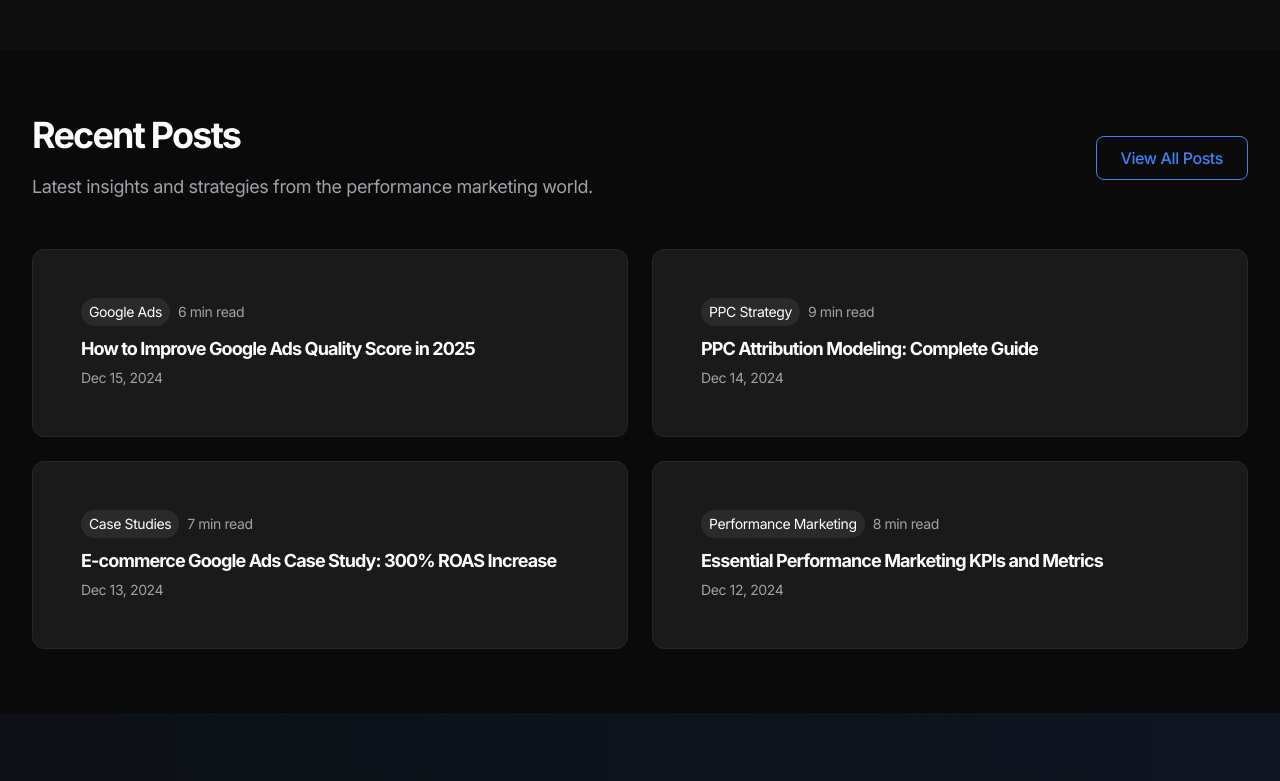
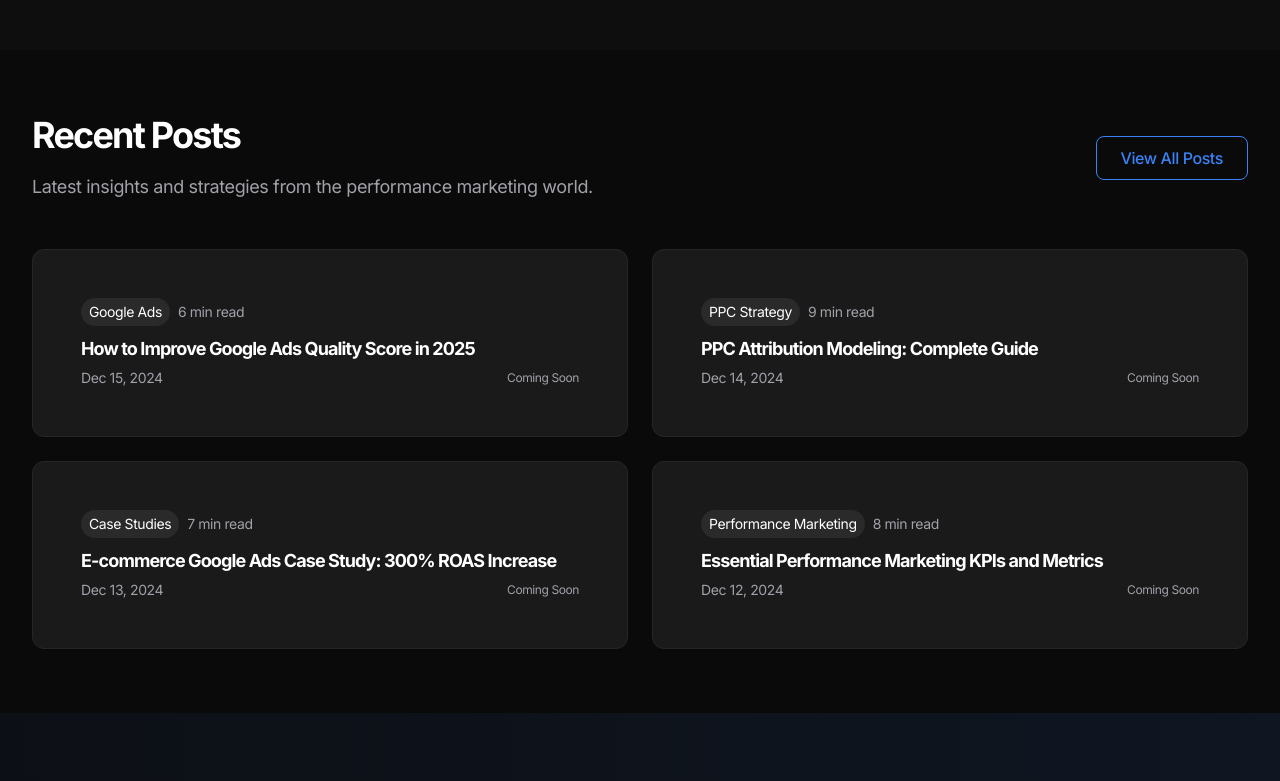
Before and after one commit to deb-onion/performance-operator-website, a Next.js app: page /blog in a window 1280 px wide. Shown: the part 1903-2684 px from the top of the page. Built offline with nearby package versions, Linux system fonts and the light colour scheme; no server answers.

Commit message:
fix: Add proper navigation links to blog post 'Read More' buttons and improve UX with coming soon indicators

```diff
--- a/app/blog/page.tsx
+++ b/app/blog/page.tsx
@@ -2,6 +2,7 @@ import { Container } from "@/components/layout/Container";
 import { Button } from "@/components/ui/Button";
 import { Card } from "@/components/ui/Card";
 import { generatePageMetadata } from "@/lib/seo";
+import Link from "next/link";
 
 export const metadata = generatePageMetadata(
   "Google Ads & PPC Strategy Blog - Expert Insights from Performance Marketing Specialist",
@@ -12,13 +13,14 @@ export const metadata = generatePageMetadata(
 // Blog post data structure
 const featuredPosts = [
   {
-    slug: "google-ads-bidding-strategies-2025",
+    slug: "advanced-google-ads-bidding-strategies-2025",
     title: "Advanced Google Ads Bidding Strategies for 2025",
     excerpt: "Discover the latest automated bidding strategies and optimization techniques that drive higher ROI for Google Ads campaigns.",
     category: "Google Ads",
     readTime: "8 min read",
     date: "Dec 18, 2024",
-    featured: true
+    featured: true,
+    href: "/blog/advanced-google-ads-bidding-strategies-2025"
   },
   {
     slug: "performance-max-campaigns-optimization-guide",
@@ -27,7 +29,8 @@ const featuredPosts = [
     category: "Google Ads",
     readTime: "12 min read",
     date: "Dec 17, 2024",
-    featured: true
+    featured: true,
+    href: "/blog/performance-max-campaigns-optimization-guide"
   },
   {
     slug: "ppc-budget-optimization-strategies",
@@ -36,7 +39,8 @@ const featuredPosts = [
     category: "PPC Strategy",
     readTime: "10 min read",
     date: "Dec 16, 2024",
-    featured: true
+    featured: true,
+    href: "#" // Placeholder for future blog post
   }
 ];
 
@@ -84,28 +88,32 @@ const recentPosts = [
     title: "How to Improve Google Ads Quality Score in 2025",
     category: "Google Ads",
     date: "Dec 15, 2024",
-    readTime: "6 min read"
+    readTime: "6 min read",
+    href: "#" // Coming soon
   },
   {
     slug: "ppc-attribution-modeling-guide",
     title: "PPC Attribution Modeling: Complete Guide",
     category: "PPC Strategy",
     date: "Dec 14, 2024",
-    readTime: "9 min read"
+    readTime: "9 min read",
+    href: "#" // Coming soon
   },
   {
     slug: "ecommerce-google-ads-case-study",
     title: "E-commerce Google Ads Case Study: 300% ROAS Increase",
     category: "Case Studies",
     date: "Dec 13, 2024",
-    readTime: "7 min read"
+    readTime: "7 min read",
+    href: "#" // Coming soon
   },
   {
     slug: "performance-marketing-kpis-metrics",
     title: "Essential Performance Marketing KPIs and Metrics",
     category: "Performance Marketing",
     date: "Dec 12, 2024",
-    readTime: "8 min read"
+    readTime: "8 min read",
+    href: "#" // Coming soon
   }
 ];
 
@@ -201,7 +209,7 @@ export default function BlogPage() {
                   </p>
                   <div className="flex items-center justify-between">
                     <span className="text-sm text-muted-foreground">{post.date}</span>
-                    <Button variant="ghost" size="sm">
+                    <Button variant="ghost" size="sm" href={post.href}>
                       Read More →
                     </Button>
                   </div>
@@ -229,7 +237,7 @@ export default function BlogPage() {
 
           <div className="grid md:grid-cols-2 gap-6">
             {recentPosts.map((post) => (
-              <Card key={post.slug} className="hover:shadow-md transition-all duration-200">
+              <Card key={post.slug} className="hover:shadow-md transition-all duration-200 cursor-pointer">
                 <div className="p-6">
                   <div className="flex items-center gap-2 mb-3">
                     <span className="text-sm bg-accent px-2 py-1 rounded-full">
@@ -240,7 +248,16 @@ export default function BlogPage() {
                   <h3 className="text-lg font-semibold mb-2">
                     {post.title}
                   </h3>
-                  <p className="text-sm text-muted-foreground">{post.date}</p>
+                  <div className="flex items-center justify-between">
+                    <p className="text-sm text-muted-foreground">{post.date}</p>
+                    {post.href !== "#" ? (
+                      <Button variant="ghost" size="sm" href={post.href}>
+                        Read More →
+                      </Button>
+                    ) : (
+                      <span className="text-xs text-muted-foreground">Coming Soon</span>
+                    )}
+                  </div>
                 </div>
               </Card>
             ))}
```
